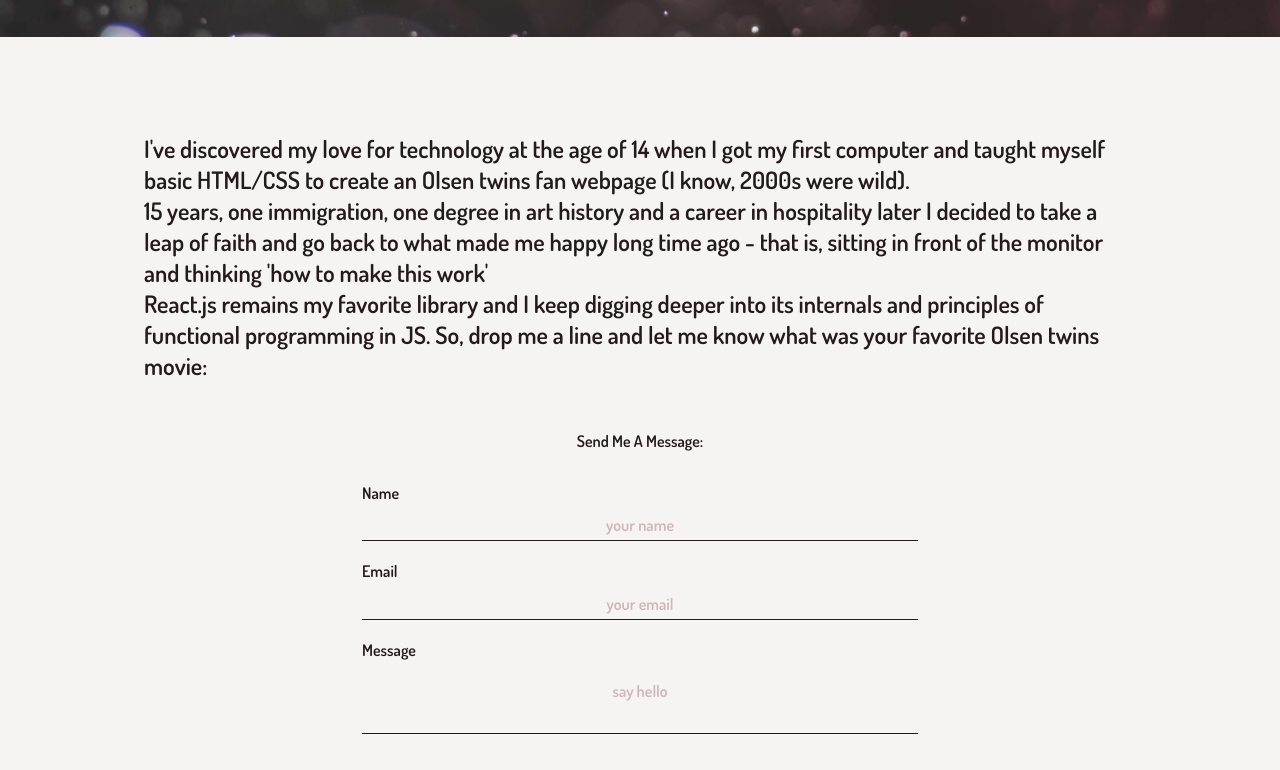
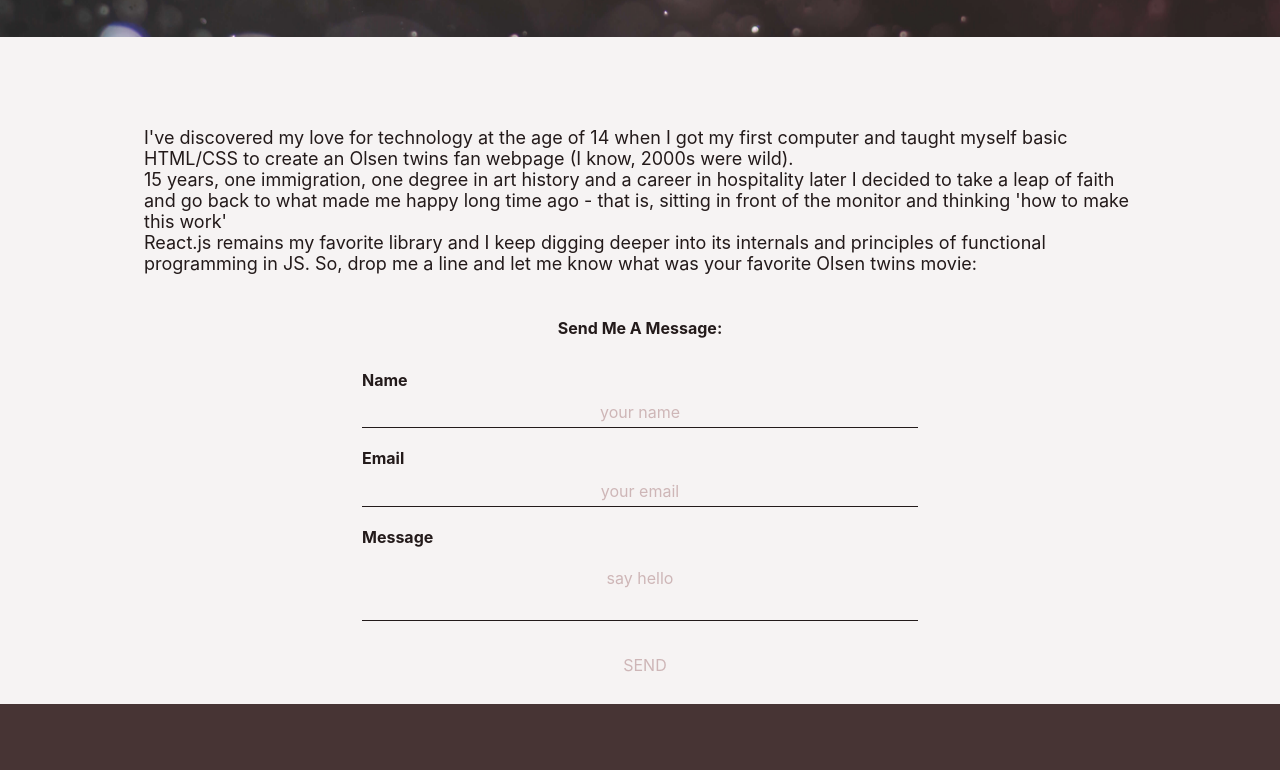
Before and after one commit to olesia-ag/portfolio_frontend, a React (Create React App) app: page / in a window 1280 px wide. Shown: the part 763-1533 px from the top of the page. Built offline with nearby package versions, Linux system fonts and the light colour scheme.

Commit message:
changed font

```diff
--- a/src/components/AboutMe/AboutMe.module.css
+++ b/src/components/AboutMe/AboutMe.module.css
@@ -1,6 +1,4 @@
 /* mobile first: */
-
-@import url('https://fonts.googleapis.com/css2?family=Dosis:wght@600&display=swap');
 
 * {
 	color: var(--textColor);
@@ -12,7 +10,6 @@
 
 .AboutMe {
 	margin: 0 1rem;
-	font-family: 'Dosis', sans-serif;
 	font-size: x-large;
 }
 
@@ -30,4 +27,7 @@
 	.brMajor.brMinor {
 		display: none;
 	}
+	.AboutMe {
+		font-size: large;
+	}
 }
--- a/src/components/TextHeader/TextHeader.module.css
+++ b/src/components/TextHeader/TextHeader.module.css
@@ -2,6 +2,7 @@
 .aboutMeHeader {
 	font-weight: 300;
 	font-size: xx-large;
+	font-weight: 400;
 	margin: 0;
 	color: var(--base);
 	text-align: center;
--- a/src/containers/App.module.css
+++ b/src/containers/App.module.css
@@ -1,5 +1,4 @@
 
-@import url('https://fonts.googleapis.com/css2?family=Dosis:wght@600&display=swap');
 @import url('https://fonts.googleapis.com/css2?family=Roboto:wght@300&display=swap');
 :root {
 	--darkColor: #473434;
@@ -11,13 +10,17 @@
 	--lightestPink: #EEE5E5;
 	--gitHubIcon: url('../assets/github_icon.png');
 	background-color: var(--base);
+	font-family: 'Roboto', sans-serif;
+}
+* {
+	font-family: inherit;
 }
 
 .App {
 	margin: 0;
 	padding: 0;
 	box-sizing: border-box;
-	font-family: 'Roboto', sans-serif;
+
 }
 
 .listStyle {
--- a/src/containers/Main.module.css
+++ b/src/containers/Main.module.css
@@ -2,7 +2,6 @@
 	margin: 0;
 	padding: 0;
 	box-sizing: border-box;
-	font-family: 'Dosis', sans-serif;
 	display: flex;
 	flex-direction: column;
 	align-items: center;
```
